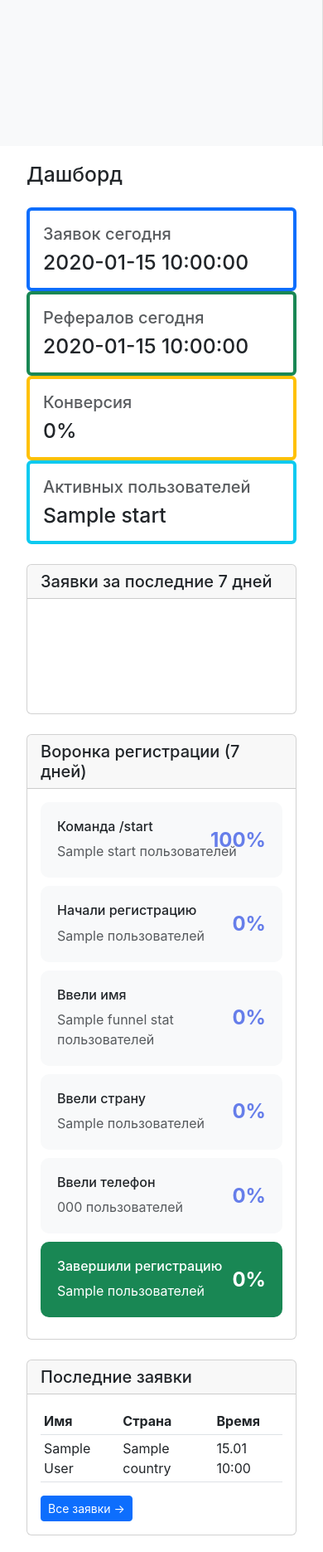
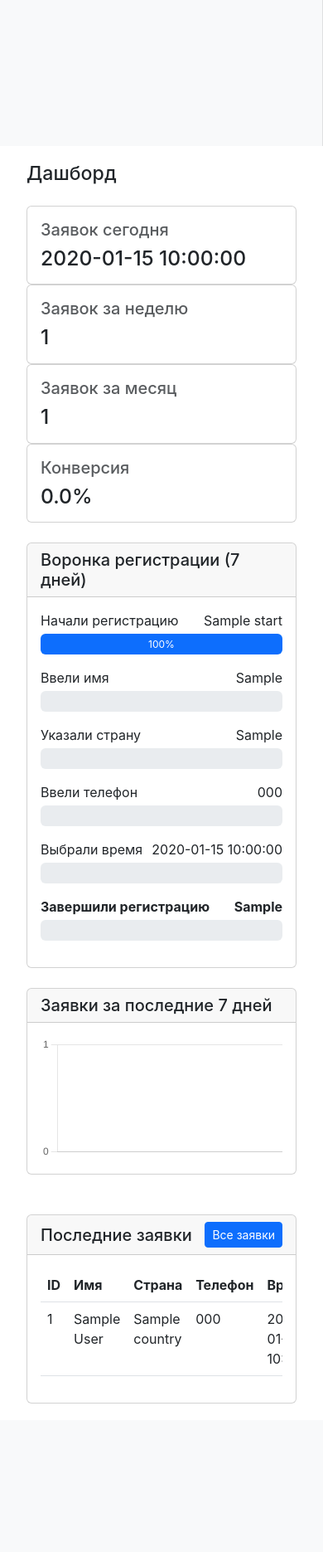
Before and after one commit to kuboeb/Lastbot, a Flask app: template admin_panel/templates/dashboard.html in a window 390 px wide. Shown: the part 668-2539 px from the top of the page at 83% size. After the commit the page ends 2360 px from the top, so only its background shows below. Run offline with Flask 3, Linux system fonts and the light colour scheme; the template is opened without the code that fills it: most values are stand-ins (such as "Sample title", 1, 10 or a date in 2020); some libraries are stand-ins or nearby versions.

Commit message:
Rewrite dashboard.html with clean layout and fixed conversion calculation

```diff
--- a/admin_panel/templates/dashboard.html
+++ b/admin_panel/templates/dashboard.html
@@ -1,255 +1,252 @@
 {% extends "base.html" %}
 
-{% block title %}Дашборд - Админ панель{% endblock %}
-
-{% block extra_css %}
-<style>
-    .funnel-step {
-        background: #f8f9fa;
-        border-radius: 10px;
-        padding: 20px;
-        margin-bottom: 10px;
-        position: relative;
-        transition: all 0.3s;
-    }
-    .funnel-step:hover {
-        transform: translateX(5px);
-        box-shadow: 0 3px 10px rgba(0,0,0,.1);
-    }
-    .funnel-percent {
-        position: absolute;
-        right: 20px;
-        top: 50%;
-        transform: translateY(-50%);
-        font-size: 24px;
-        font-weight: bold;
-        color: #667eea;
-    }
-    .stat-card {
-        transition: all 0.3s;
-    }
-    .stat-card:hover {
-        transform: translateY(-5px);
-        box-shadow: 0 5px 20px rgba(0,0,0,.1);
-    }
-</style>
-{% endblock %}
+{% block title %}Дашборд{% endblock %}
 
 {% block content %}
 <div class="container-fluid">
-    <h1 class="h2 mb-4">Дашборд</h1>
+    <h1 class="h3 mb-4">Дашборд</h1>
 
     <!-- Статистика -->
     <div class="row mb-4">
         <div class="col-md-3">
-            <div class="card stat-card border-primary border-start border-4">
+            <div class="card">
                 <div class="card-body">
                     <h5 class="card-title text-muted">Заявок сегодня</h5>
-                    <h2 class="mb-0">{{ new_apps_today }}</h2>
+                    <h2 class="mb-0">{{ today_count }}</h2>
                 </div>
             </div>
         </div>
         <div class="col-md-3">
-            <div class="card stat-card border-success border-start border-4">
+            <div class="card">
                 <div class="card-body">
-                    <h5 class="card-title text-muted">Рефералов сегодня</h5>
-                    <h2 class="mb-0">{{ new_referrals_today }}</h2>
+                    <h5 class="card-title text-muted">Заявок за неделю</h5>
+                    <h2 class="mb-0">{{ week_count }}</h2>
                 </div>
             </div>
         </div>
         <div class="col-md-3">
-            <div class="card stat-card border-warning border-start border-4">
+            <div class="card">
                 <div class="card-body">
-                    <h5 class="card-title text-muted">Конверсия</h5>
-                    <h2 class="mb-0">
-{% if funnel_stats["start"] > 0 %}
-                            {{ "%.1f"|format(funnel_stats["complete_registration"] / funnel_stats["start"] * 100) }}%
-                        {% else %}
-                            0%
-                        {% endif %}
-                    </h2>
+                    <h5 class="card-title text-muted">Заявок за месяц</h5>
+                    <h2 class="mb-0">{{ month_count }}</h2>
                 </div>
             </div>
         </div>
         <div class="col-md-3">
-            <div class="card stat-card border-info border-start border-4">
+            <div class="card">
                 <div class="card-body">
-                    <h5 class="card-title text-muted">Активных пользователей</h5>
-                    <h2 class="mb-0">{{ funnel_stats["start"] }}</h2>
+                    <h5 class="card-title text-muted">Конверсия</h5>
+                    <h2 class="mb-0">{{ "%.1f"|format(conversion_rate) }}%</h2>
                 </div>
             </div>
         </div>
     </div>
 
-    <!-- График -->
+    <!-- Воронка и График -->
     <div class="row mb-4">
-        <div class="col-12">
-            <div class="card">
+        <!-- Воронка регистрации -->
+        <div class="col-md-6 mb-4">
+            <div class="card h-100">
+                <div class="card-header">
+                    <h5 class="mb-0">Воронка регистрации (7 дней)</h5>
+                </div>
+                <div class="card-body">
+                    <!-- Начали регистрацию -->
+                    <div class="mb-3">
+                        <div class="d-flex justify-content-between mb-1">
+                            <span>Начали регистрацию</span>
+                            <span>{{ funnel_stats['start'] }}</span>
+                        </div>
+                        <div class="progress" style="height: 25px;">
+                            <div class="progress-bar bg-primary" style="width: 100%;">100%</div>
+                        </div>
+                    </div>
+
+                    <!-- Ввели имя -->
+                    <div class="mb-3">
+                        <div class="d-flex justify-content-between mb-1">
+                            <span>Ввели имя</span>
+                            <span>{{ funnel_stats['begin_registration'] }}</span>
+                        </div>
+                        <div class="progress" style="height: 25px;">
+                            {% if funnel_stats['start'] > 0 %}
+                                <div class="progress-bar bg-info" style="width: {{ (funnel_stats['begin_registration'] / funnel_stats['start'] * 100)|int }}%;">
+                                    {{ (funnel_stats['begin_registration'] / funnel_stats['start'] * 100)|int }}%
+                                </div>
+                            {% else %}
+                                <div class="progress-bar bg-info" style="width: 0%;">0%</div>
+                            {% endif %}
+                        </div>
+                    </div>
+
+                    <!-- Указали страну -->
+                    <div class="mb-3">
+                        <div class="d-flex justify-content-between mb-1">
+                            <span>Указали страну</span>
+                            <span>{{ funnel_stats['entered_country'] }}</span>
+                        </div>
+                        <div class="progress" style="height: 25px;">
+                            {% if funnel_stats['start'] > 0 %}
+                                <div class="progress-bar bg-info" style="width: {{ (funnel_stats['entered_country'] / funnel_stats['start'] * 100)|int }}%;">
+                                    {{ (funnel_stats['entered_country'] / funnel_stats['start'] * 100)|int }}%
+                                </div>
+                            {% else %}
+                                <div class="progress-bar bg-info" style="width: 0%;">0%</div>
+                            {% endif %}
+                        </div>
+                    </div>
+
+                    <!-- Ввели телефон -->
+                    <div class="mb-3">
+                        <div class="d-flex justify-content-between mb-1">
+                            <span>Ввели телефон</span>
+                            <span>{{ funnel_stats['entered_phone'] }}</span>
+                        </div>
+                        <div class="progress" style="height: 25px;">
+                            {% if funnel_stats['start'] > 0 %}
+                                <div class="progress-bar bg-info" style="width: {{ (funnel_stats['entered_phone'] / funnel_stats['start'] * 100)|int }}%;">
+                                    {{ (funnel_stats['entered_phone'] / funnel_stats['start'] * 100)|int }}%
+                                </div>
+                            {% else %}
+                                <div class="progress-bar bg-info" style="width: 0%;">0%</div>
+                            {% endif %}
+                        </div>
+                    </div>
+
+                    <!-- Выбрали время -->
+                    <div class="mb-3">
+                        <div class="d-flex justify-content-between mb-1">
+                            <span>Выбрали время</span>
+                            <span>{{ funnel_stats['entered_time'] }}</span>
+                        </div>
+                        <div class="progress" style="height: 25px;">
+                            {% if funnel_stats['start'] > 0 %}
+                                <div class="progress-bar bg-info" style="width: {{ (funnel_stats['entered_time'] / funnel_stats['start'] * 100)|int }}%;">
+                                    {{ (funnel_stats['entered_time'] / funnel_stats['start'] * 100)|int }}%
+                                </div>
+                            {% else %}
+                                <div class="progress-bar bg-info" style="width: 0%;">0%</div>
+                            {% endif %}
+                        </div>
+                    </div>
+
+                    <!-- Завершили регистрацию -->
+                    <div class="mb-3">
+                        <div class="d-flex justify-content-between mb-1">
+                            <span><strong>Завершили регистрацию</strong></span>
+                            <span><strong>{{ funnel_stats['complete_registration'] }}</strong></span>
+                        </div>
+                        <div class="progress" style="height: 25px;">
+                            {% if funnel_stats['start'] > 0 %}
+                                <div class="progress-bar bg-success" style="width: {{ (funnel_stats['complete_registration'] / funnel_stats['start'] * 100)|int }}%;">
+                                    {{ (funnel_stats['complete_registration'] / funnel_stats['start'] * 100)|int }}%
+                                </div>
+                            {% else %}
+                                <div class="progress-bar bg-success" style="width: 0%;">0%</div>
+                            {% endif %}
+                        </div>
+                    </div>
+                </div>
+            </div>
+        </div>
+
+        <!-- График -->
+        <div class="col-md-6 mb-4">
+            <div class="card h-100">
                 <div class="card-header">
                     <h5 class="mb-0">Заявки за последние 7 дней</h5>
                 </div>
                 <div class="card-body">
-                    <canvas id="applicationsChart" height="100"></canvas>
+                    <canvas id="applicationsChart"></canvas>
                 </div>
             </div>
         </div>
     </div>
 
-    <!-- Воронка регистрации -->
+    <!-- Последние заявки -->
     <div class="row">
-        <div class="col-md-6">
-            <div class="card">
-                <div class="card-header">
-                    <h5 class="mb-0">Воронка регистрации (7 дней)</h5>
-                </div>
-                <div class="card-body">
-                    <div class="funnel-step">
-                        <h6>Команда /start</h6>
-                        <p class="mb-0 text-muted">{{ funnel_stats["start"] }} пользователей</p>
-                        <span class="funnel-percent">100%</span>
-                    </div>
-
-                    <div class="funnel-step">
-                        <h6>Начали регистрацию</h6>
-                        <p class="mb-0 text-muted">{{ funnel_stats["begin_registration"] }} пользователей</p>
-                        <span class="funnel-percent">
-                            {% if funnel_stats["start"] > 0 %}
-                                {{ "%.0f"|format(funnel_stats["begin_registration"] / funnel_stats["start"] * 100) }}%
-                            {% else %}
-                                0%
-                            {% endif %}
-                        </span>
-                    </div>
-
-                    <div class="funnel-step">
-                        <h6>Ввели имя</h6>
-                        <p class="mb-0 text-muted">{{ funnel_stats.enter_name }} пользователей</p>
-                        <span class="funnel-percent">
-                            {% if funnel_stats["start"] > 0 %}
-                                {{ "%.0f"|format(funnel_stats.enter_name / funnel_stats["start"] * 100) }}%
-                            {% else %}
-                                0%
-                            {% endif %}
-                        </span>
-                    </div>
-
-                    <div class="funnel-step">
-                        <h6>Ввели страну</h6>
-                        <p class="mb-0 text-muted">{{ funnel_stats.enter_country }} пользователей</p>
-                        <span class="funnel-percent">
-                            {% if funnel_stats["start"] > 0 %}
-                                {{ "%.0f"|format(funnel_stats.enter_country / funnel_stats["start"] * 100) }}%
-                            {% else %}
-                                0%
-                            {% endif %}
-                        </span>
-                    </div>
-
-                    <div class="funnel-step">
-                        <h6>Ввели телефон</h6>
-                        <p class="mb-0 text-muted">{{ funnel_stats.enter_phone }} пользователей</p>
-                        <span class="funnel-percent">
-                            {% if funnel_stats["start"] > 0 %}
-                                {{ "%.0f"|format(funnel_stats.enter_phone / funnel_stats["start"] * 100) }}%
-                            {% else %}
-                                0%
-                            {% endif %}
-                        </span>
-                    </div>
-
-                    <div class="funnel-step bg-success text-white">
-                        <h6>Завершили регистрацию</h6>
-                        <p class="mb-0">{{ funnel_stats["complete_registration"] }} пользователей</p>
-                        <span class="funnel-percent text-white">
-                            {% if funnel_stats["start"] > 0 %}
-                                {{ "%.0f"|format(funnel_stats["complete_registration"] / funnel_stats["start"] * 100) }}%
-                            {% else %}
-                                0%
-                            {% endif %}
-                        </span>
-                    </div>
-                </div>
-            </div>
-        </div>
-
-    </div>
-
-    <!-- Последние заявки -->
-    <div class="row mt-4">
         <div class="col-12">
             <div class="card">
-                <div class="card-header">
+                <div class="card-header d-flex justify-content-between align-items-center">
                     <h5 class="mb-0">Последние заявки</h5>
+                    <a href="{{ url_for('applications') }}" class="btn btn-primary btn-sm">Все заявки</a>
                 </div>
                 <div class="card-body">
                     <div class="table-responsive">
-                        <table class="table table-sm">
+                        <table class="table table-hover">
                             <thead>
                                 <tr>
+                                    <th>ID</th>
                                     <th>Имя</th>
                                     <th>Страна</th>
+                                    <th>Телефон</th>
                                     <th>Время</th>
+                                    <th>Дата</th>
+                                    <th>Источник</th>
                                 </tr>
                             </thead>
                             <tbody>
-                                {% for app in recent_apps %}
+                                {% for app in recent_applications %}
                                 <tr>
+                                    <td>{{ app.id }}</td>
                                     <td>{{ app.full_name }}</td>
                                     <td>{{ app.country }}</td>
-                                    <td>{{ app.created_at.strftime('%d.%m %H:%M') }}</td>
+                                    <td>{{ app.phone }}</td>
+                                    <td>{{ app.preferred_time }}</td>
+                                    <td>{{ app.created_at.strftime('%d.%m.%Y %H:%M') if app.created_at else '-' }}</td>
+                                    <td>
+                                        {% if app.referrer_id %}
+                                            <span class="badge bg-success">Реферал</span>
+                                        {% elif app.source_id %}
+                                            <span class="badge bg-info">Источник {{ app.source_id }}</span>
+                                        {% else %}
+                                            <span class="badge bg-secondary">Прямой</span>
+                                        {% endif %}
+                                    </td>
                                 </tr>
                                 {% endfor %}
                             </tbody>
                         </table>
                     </div>
-                    <a href="{{ url_for('applications') }}" class="btn btn-sm btn-primary">
-                        Все заявки →
-                    </a>
                 </div>
             </div>
         </div>
     </div>
 </div>
-{% endblock %}
 
-{% block extra_js %}
 <script src="https://cdn.jsdelivr.net/npm/chart.js"></script>
 <script>
 // График заявок
 const ctx = document.getElementById('applicationsChart').getContext('2d');
-
-$.get('/admin/api/stats/chart?days=7')
-    .done(function(data) {
-        new Chart(ctx, {
-            type: 'line',
-            data: {
-                labels: data.map(d => d.date),
-                datasets: [{
-                    label: 'Заявки',
-                    data: data.map(d => d.count),
-                    borderColor: 'rgb(102, 126, 234)',
-                    backgroundColor: 'rgba(102, 126, 234, 0.1)',
-                    tension: 0.3
-                }]
-            },
-            options: {
-                responsive: true,
-                maintainAspectRatio: false,
-                plugins: {
-                    legend: {
-                        display: false
-                    }
-                },
-                scales: {
-                    y: {
-                        beginAtZero: true,
-                        ticks: {
-                            stepSize: 1
-                        }
-                    }
+const applicationsChart = new Chart(ctx, {
+    type: 'line',
+    data: {
+        labels: {{ chart_labels|tojson }},
+        datasets: [{
+            label: 'Заявки',
+            data: {{ chart_data|tojson }},
+            borderColor: 'rgb(75, 192, 192)',
+            backgroundColor: 'rgba(75, 192, 192, 0.2)',
+            tension: 0.1
+        }]
+    },
+    options: {
+        responsive: true,
+        maintainAspectRatio: false,
+        plugins: {
+            legend: {
+                display: false
+            }
+        },
+        scales: {
+            y: {
+                beginAtZero: true,
+                ticks: {
+                    stepSize: 1
                 }
             }
-        });
-    });
+        }
+    }
+});
 </script>
 {% endblock %}
```
